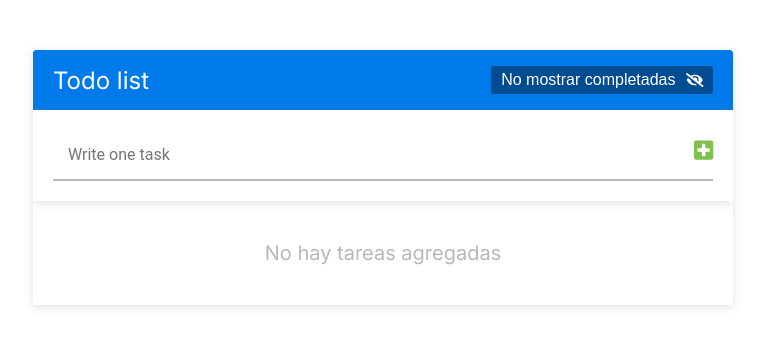
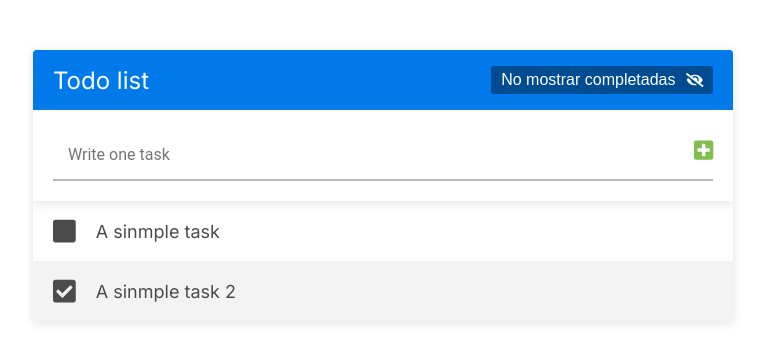
Before and after one commit to EduardoUDG/React_todo-list, a React (Create React App) app: page / in a window 1280 px wide. Shown: the top 362 px of the page, without its empty margins (257-1022 px from the left). Built offline with nearby package versions, Linux system fonts and the light colour scheme.

Commit message:
update - show task completed

```diff
--- a/src/App.js
+++ b/src/App.js
@@ -6,13 +6,24 @@ import TaskList from './components/TaskList';
 
 
 const App = () => {
-  const [tasks, updateTasks] = useState([]);
+  const [tasks, updateTasks] = useState([
+    {
+      id: 1,
+      text: 'A sinmple task',
+      completed: false
+    },
+    {
+      id: 2,
+      text: 'A sinmple task 2',
+      completed: true
+    }
+  ]);
 
   return (
     <div className='contenedor'>
       <Header/>
       <TaskForm tasks={tasks} updateTasks={updateTasks} />
-      <TaskList tasks={tasks}/>
+      <TaskList tasks={tasks} updateTasks={updateTasks}/>
     </div>
   );
 }
--- a/src/components/Task.js
+++ b/src/components/Task.js
@@ -1,8 +1,8 @@
 import React, { useState } from 'react';
 import { FontAwesomeIcon } from '@fortawesome/react-fontawesome'
-import { faCheckSquare, faEdit, faTimes  }    from '@fortawesome/free-solid-svg-icons'
+import { faCheckSquare, faEdit, faSquare, faTimes  }    from '@fortawesome/free-solid-svg-icons'
 
-const Task = ({ task={} }) => {
+const Task = ({ task={}, toggleCompleted }) => {
     const [ editingTask, changeEditingTask ] = useState(false);
     const [ newTask, changingTask ] = useState( task.text);
 
@@ -14,8 +14,9 @@ const Task = ({ task={} }) => {
     return (
         <li className='lista-tareas__tarea'>
             <FontAwesomeIcon
-                icon={faCheckSquare}
+                icon={ task.completed ? faCheckSquare : faSquare }
                 className='lista-tareas__icono lista-tareas__icono-check'
+                onClick={() => toggleCompleted(task.id)}
             />
             <div className='lista-tareas__texto'>
                 {   editingTask ?
--- a/src/components/TaskForm.js
+++ b/src/components/TaskForm.js
@@ -21,6 +21,7 @@ const TaskForm = ({ tasks=[], updateTasks}) => {
             completed: false
             }
         ]);
+        updateTaskInput('');
     }
 
     return (
--- a/src/components/TaskList.js
+++ b/src/components/TaskList.js
@@ -2,11 +2,26 @@ import React from 'react';
 import Task from './Task';
 
 
-const TaskList = ({ tasks=[] }) => {
+const TaskList = ({ tasks=[], updateTasks }) => {
+
+    const toggleCompleted = ( id ) => {
+        updateTasks( tasks.map( task => {
+            return ( task.id === id )
+            ? { ...task, completed: !task.completed }
+            : task;
+        }));
+    }
+
     return (
         <ul className='lista-tareas'>
             { (tasks.length > 0 )
-                ? tasks.map( task => <Task key={task.id} task={task}/>)
+                ? tasks.map( task => {
+                    return <Task
+                                key={task.id}
+                                task={task}
+                                toggleCompleted={toggleCompleted}
+                            />
+                })
                 : <div className='lista-tareas__mensaje'>No hay tareas agregadas</div>
             }
         </ul>
```
